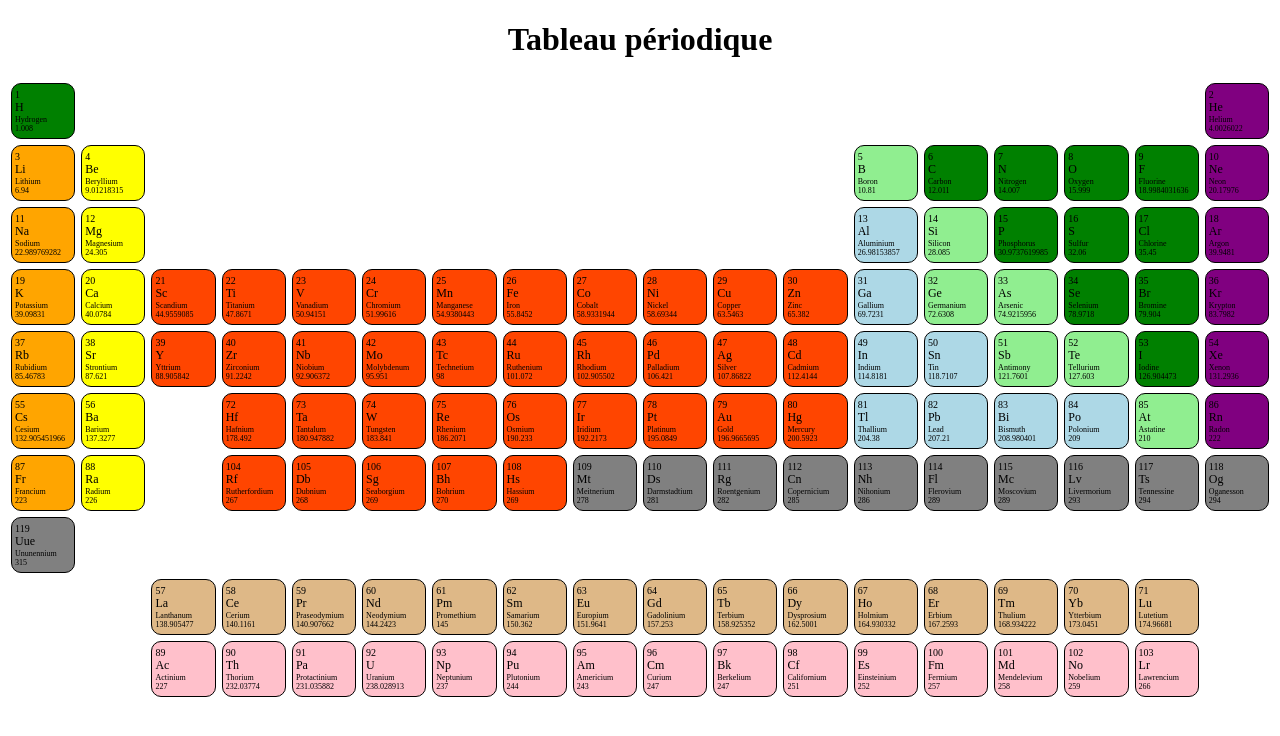
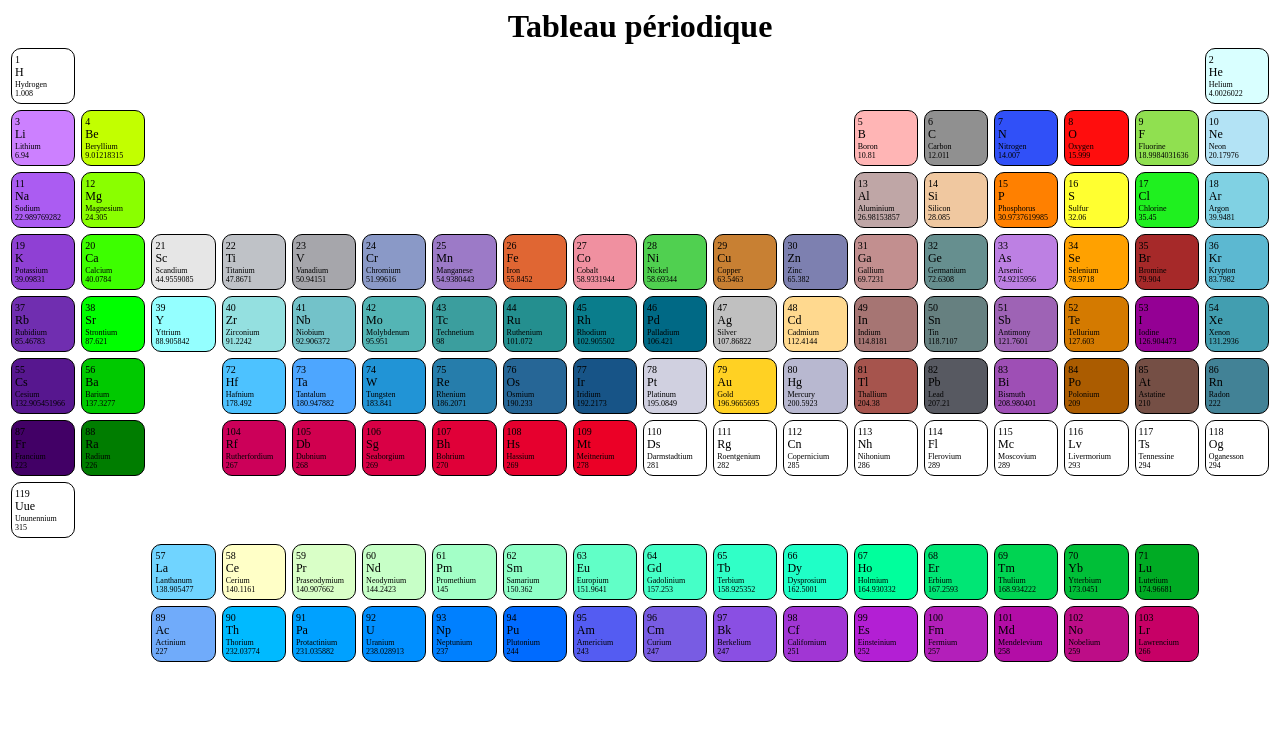
Before and after one commit to joaberch/Quiz, a Vue app in the folder Quiz/: page /periodicTable in a window 1280 px wide. Shown: the top 736 px of the page. Built offline with nearby package versions, Linux system fonts and the light colour scheme.

Commit message:
refactor(background color of element)

```diff
--- a/Quiz/src/components/periodicTable/element.vue
+++ b/Quiz/src/components/periodicTable/element.vue
@@ -7,12 +7,14 @@ const props = defineProps({
 const gridStyle = computed(() => {
   return {
     gridColumn: `${props.elementData.xpos} / ${props.elementData.xpos + 1}`,
-    gridRow: `${props.elementData.ypos} / ${props.elementData.ypos + 1}`
+    gridRow: `${props.elementData.ypos} / ${props.elementData.ypos + 1}`,
+    backgroundColor: `#${props.elementData.cpk_hex}`
   };
 });
 </script>
 <template>
-    <div :class="elementData.category" :id="elementData.number" :style="gridStyle">
+    <div :id="elementData.number" :style="gridStyle" @click="detail"> <!--:class="elementData.category"-->
+        <p></p>
         <p id="number">{{ elementData.number }}</p>
         <p id="symbol">{{ elementData.symbol }}</p>
         <p id="name">{{ elementData.name }}</p>
@@ -27,6 +29,7 @@ div {
     margin: 3px;
     border: black 1px solid;
     border-radius: 10px;
+    cursor:context-menu;
 }
 p{
     margin: 0
--- a/Quiz/src/views/periodicTable/periodictable.vue
+++ b/Quiz/src/views/periodicTable/periodictable.vue
@@ -17,5 +17,6 @@ import data from '../../utils/periodicTableData';
 h1 {
     display: flex;
     justify-content: center;
+    margin: 0px;
 }
 </style>
```
Also changed, not shown: Quiz/src/utils/periodicTableData.js.
